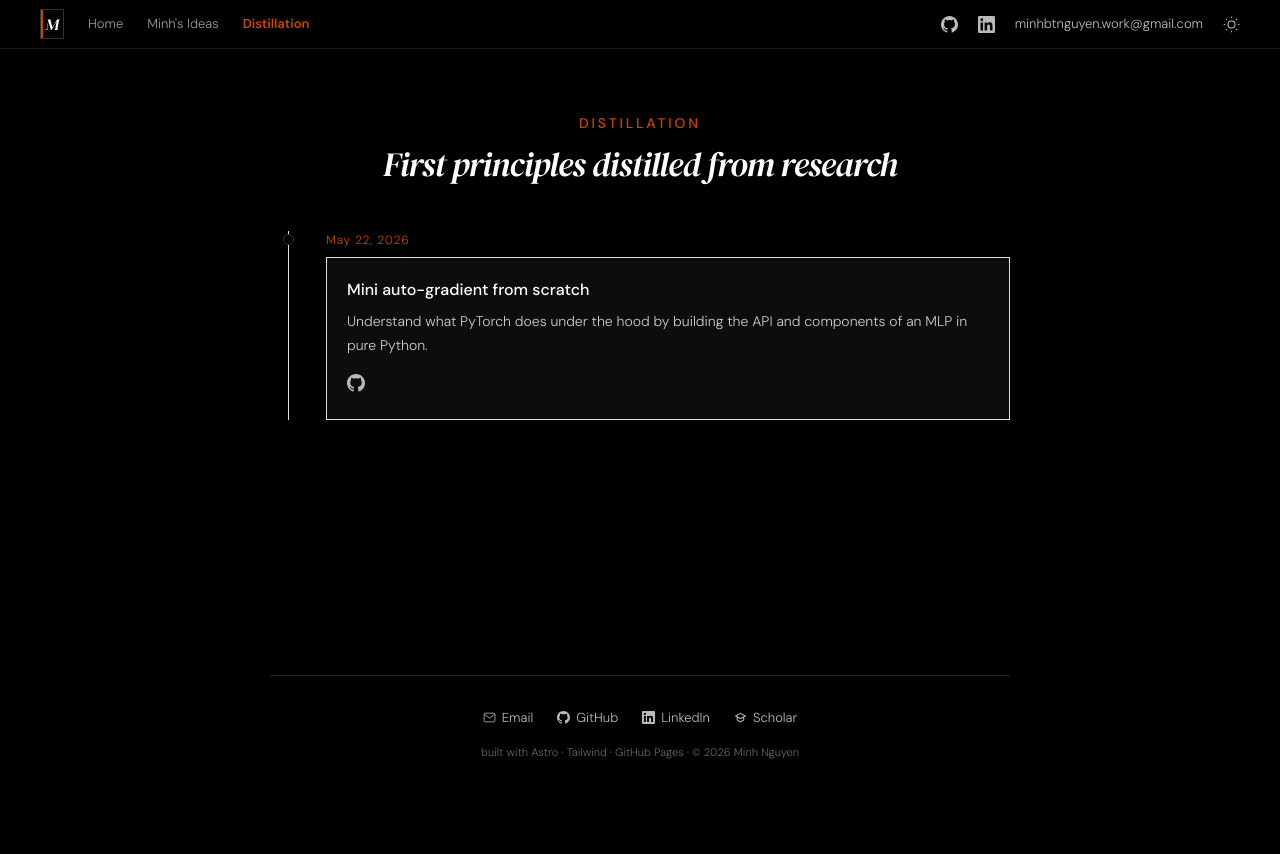
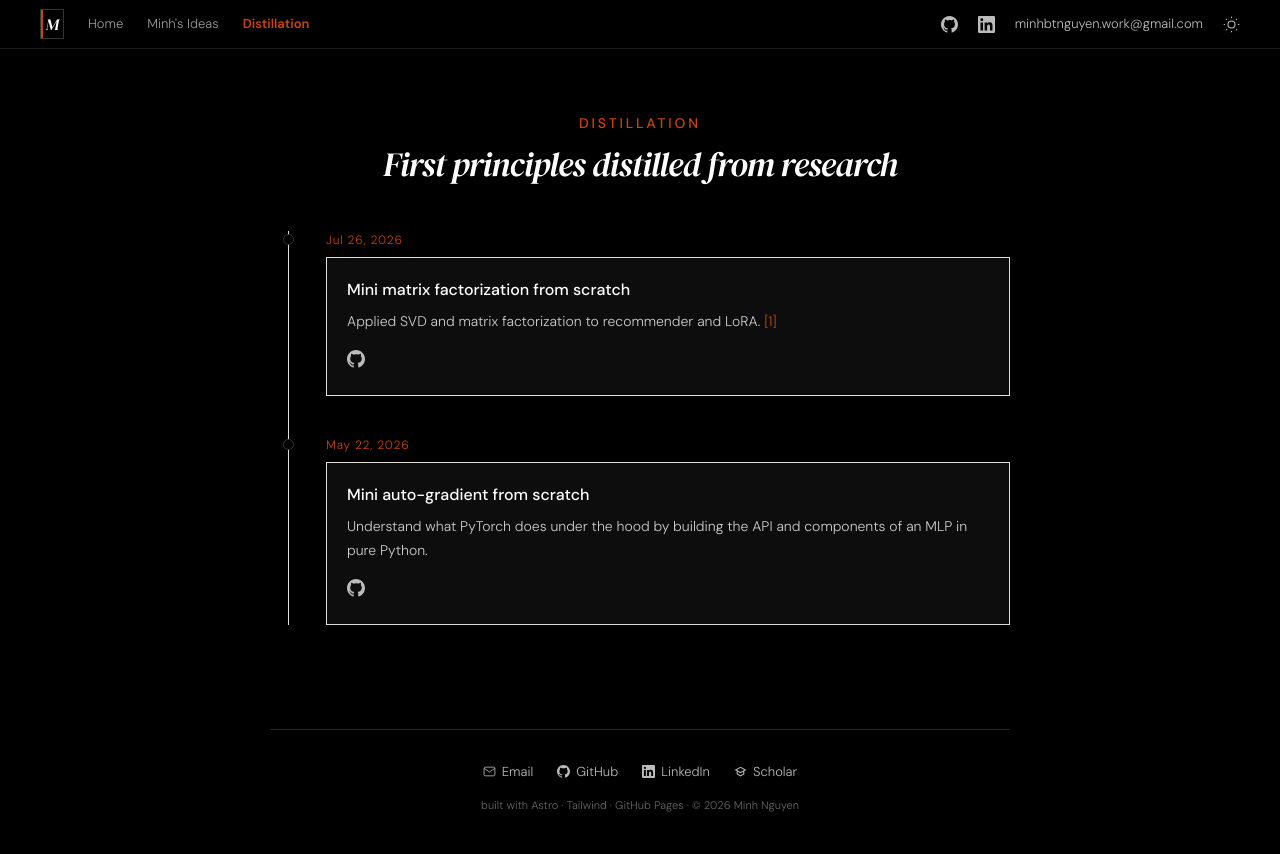
Before and after one commit to minhbtnguyen/minhbtnguyen.github.io, an Astro site: page /distillation in a window 1280 px wide. Before the commit the page ends 800 px from the top, so only its background shows below. Built offline with nearby package versions, Linux system fonts and the light colour scheme; Astro itself is replaced by a stand-in of ours.

Commit message:
Added SVD distill

```diff
--- a/src/pages/distillation.astro
+++ b/src/pages/distillation.astro
@@ -4,6 +4,13 @@ import Navbar from '../components/Navbar.astro';
 import PageFooter from '../components/PageFooter.astro';
 
 const entries = [
+  {
+    date: 'Jul 26, 2026',
+    title: 'Mini matrix factorization from scratch',
+    description: 'Applied SVD and matrix factorization to recommender and LoRA.',
+    reference: 'https://colah.github.io/posts/2015-09-Visual-Information/',
+    href: 'https://github.com/minhbtnguyen/microfactor',
+  },
   {
     date: 'May 22, 2026',
     title: 'Mini auto-gradient from scratch',
@@ -52,6 +59,16 @@ const entries = [
                   <h2 class="text-[16px] font-medium text-[#1A1A1A] mb-2">{entry.title}</h2>
                   <p class="text-[14px] font-light text-[#4A4540] leading-[1.7] mb-4">
                     {entry.description}
+                    {entry.reference && (
+                      <a
+                        href={entry.reference}
+                        target="_blank"
+                        rel="noopener noreferrer"
+                        class="text-[#CC4400] hover:underline decoration-[#CC4400]"
+                      >
+                        [1]
+                      </a>
+                    )}
                   </p>
                   <a
                     href={entry.href}
```
